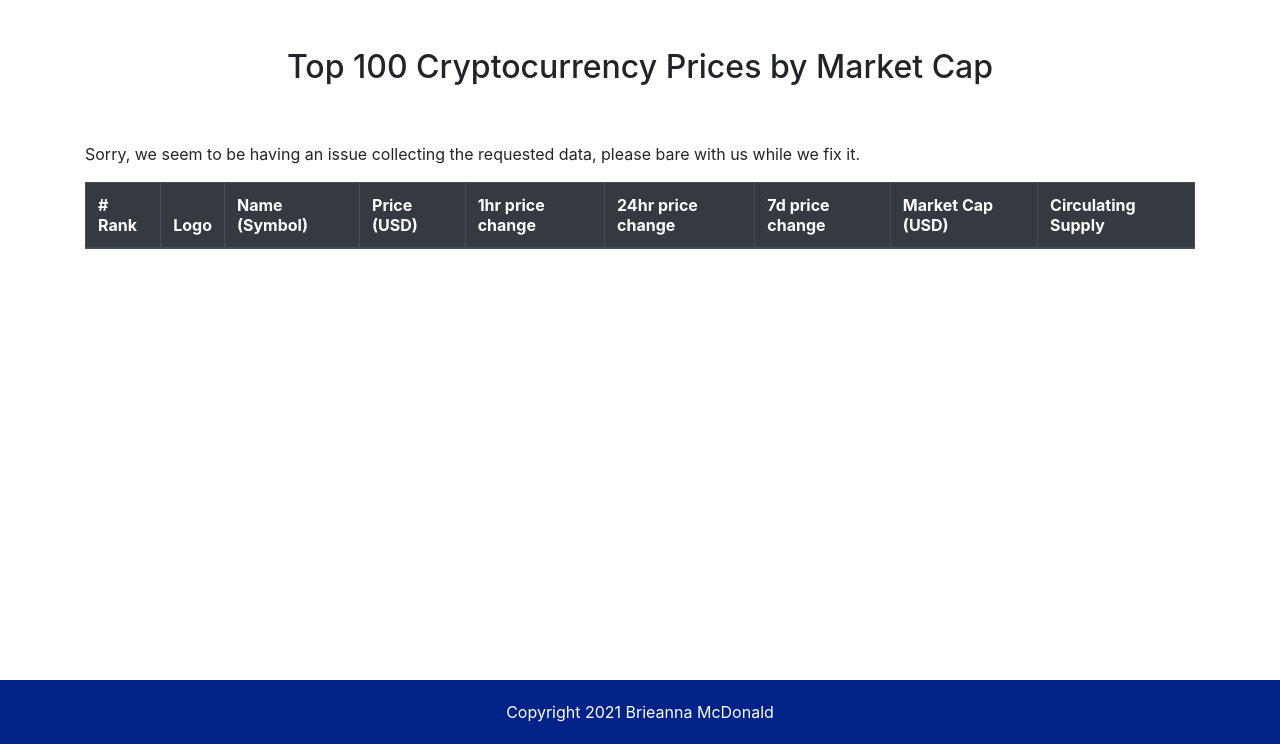
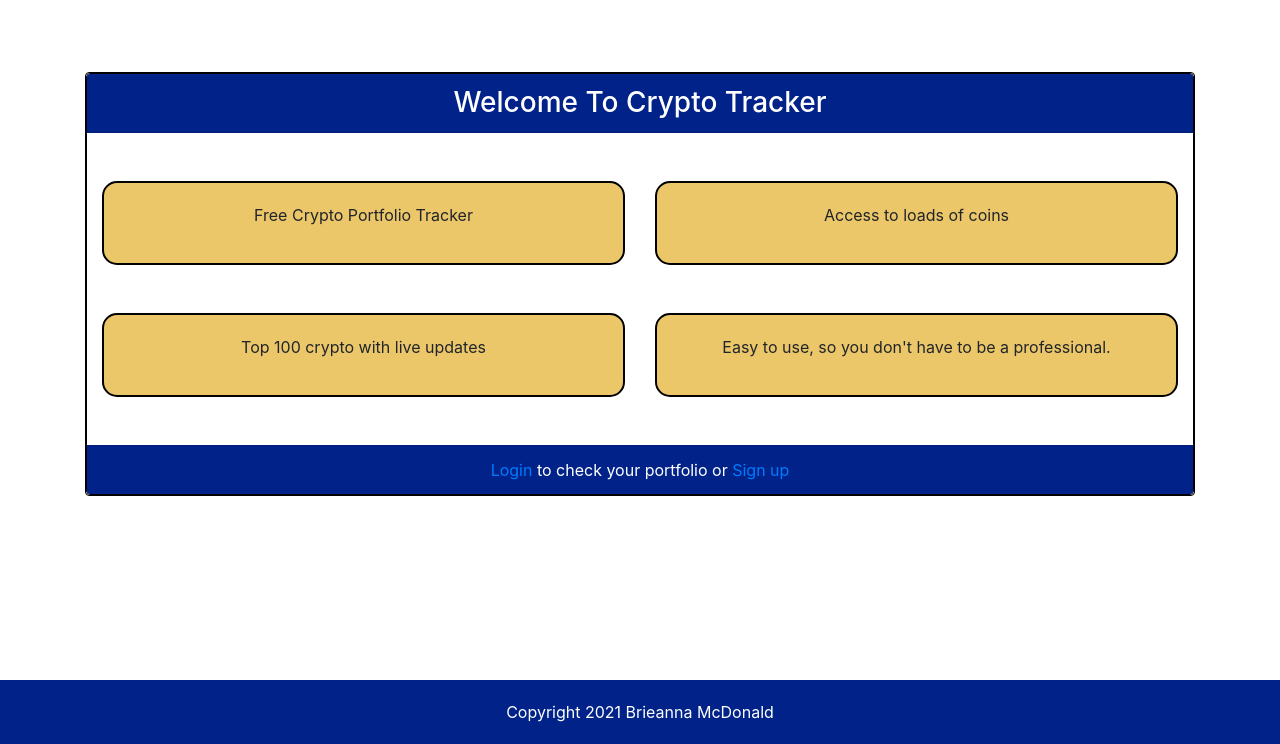
Before and after one commit to Code-Institute-Submissions/bmcdonald2000-crypto-tracker_AugResub, a Django app: page / in a window 1280 px wide. Shown: the part 56-800 px from the top of the page. Run offline with Django 4.2, Linux system fonts and the light colour scheme; lists and menus that the app fills with data are empty; some libraries are stand-ins or nearby versions.

Commit message:
feat: home page

```diff
--- a/Templates/index.html
+++ b/Templates/index.html
@@ -5,78 +5,47 @@
 {% block title %}Home{% endblock %}
 
 {% block content %}
-<!-- Bootstrap class-->
-   <div class="container">
-<!-- sets padding and centers text-->
-    <div class="p-5 text-center">
-
-<!-- Home page header-->
-      <h2>Top 100 Cryptocurrency Prices by Market Cap </h2>
+<br><br><br>
+<div class="container">
+    <div class="card">
+        <div class="card text-center">
+            <h3 class="card-header">
+                Welcome To Crypto Tracker
+            </h3>
+            <br><br>
+            <div class="container">
+                <div class="row">
+                    <div class="col-sm-6">
+                        <div class="card" id="mini">
+                            <p class="">
+                                Free Crypto Portfolio Tracker
+                            </p>
+                        </div>
+                        <br><br>
+                        <div class="card" id="mini">
+                            <p class="">
+                                Top 100 crypto with live updates
+                            </p>
+                        </div>
+                    </div>
+                    <div class="col-sm-6">
+                            <div class="card" id="mini">
+                                <p class="">
+                                    Access to loads of coins
+                                </p>
+                            </div>
+                            <br><br>
+                            <div class="card" id="mini">
+                                <p class="">
+                                    Easy to use, so you don't have to be a professional.
+                                </p>
+                            </div>
+                            <br><br>
+                    </div>
+                </div>
+            </div>
+            <div class="card-footer"><a href="/Templates/login.html">Login </a>to check your portfolio or <a href="/Templates/registration.html">Sign up</a></div>
+        </div>
     </div>
-
-<!-- Bootstrap table to display coin data-->
-      <table class= "table table-hover table-striped table-dark table-bordered table-responsive">
-            <thead>
-                  <tr>
-                    <th scope="col"># Rank</th>
-                    <th scope="col">Logo</th>
-                    <th scope="col">Name (Symbol)</th>
-                    <th scope="col">Price (USD)</th>
-                    <th scope="col">1hr price change </th>
-                    <th scope="col">24hr price change</th>
-                    <th scope="col">7d price change</th>
-                    <th scope="col">Market Cap (USD)</th>
-                    <th scope="col">Circulating Supply</th>
-                  </tr>
-            </thead>
-            <tbody>
-
-                <!-- when the relevant data is avaible, the table is populated. -->
-                {% if coins %}
-                {% for data in coins %}
-                <!-- humanize makes the data user friendly-->
-                {% load humanize %}
-                <tr>
-                  <td class="align-middle">{{data.market_cap_rank}}</td>
-                  <td><img src="{{data.image}}" height="60px" alt="Cryptocurrency Logo"></td>
-                  <th class="align-middle">{{data.name}} ({{data.symbol}})</th>
-                  <!-- for crypto with a price less than 1 they are displayed to 6 decimal places (dp)-->
-                  {% if data.current_price < 1 %}
-                  <th class="align-middle">${{data.current_price|floatformat:6}}</th>
-                  {% else %}
-                  <!-- for crypto with a price more than 1 they are displayed to 2 dp so it is easy for the user to read -->
-                  <th class="align-middle">${{data.current_price|floatformat:2|intcomma}}</th>
-                  {% endif %}
-                  <!-- when there is a decrease in price the text is red making it easy for the user to recognise -->
-                  {% if data.price_change_percentage_1h_in_currency < 0 %}
-                  <th class="align-middle text-danger">{{data.price_change_percentage_1h_in_currency|floatformat:2}}%</th>
-                  {% else %}
-                  <!-- when there is an increase in price the text is green making it easy for the user to recognise -->
-                  <th class="align-middle text-success">{{data.price_change_percentage_1h_in_currency|floatformat:2}}%</th>
-                  {% endif %}
-                  <!-- when there is a decrease in price the text is red making it easy for the user to recognise -->
-                  {% if data.price_change_percentage_24h < 0 %}
-                  <th class="align-middle text-danger">{{data.price_change_percentage_24h|floatformat:2}}%</th>
-                  {% else %}
-                  <!-- when there is an increase in price the text is green making it easy for the user to recognise -->
-                  <th class="align-middle text-success">{{data.price_change_percentage_24h|floatformat:2}}%</th>
-                  {% endif %}
-                  <!-- when there is a decrease in price the text is red making it easy for the user to recognise -->
-                  {% if data.price_change_percentage_7d_in_currency < 0 %}
-                  <th class="align-middle text-danger">{{data.price_change_percentage_7d_in_currency|floatformat:2}}%</th>
-                  {% else %}
-                  <!-- when there is an increase in price the text is green making it easy for the user to recognise -->
-                  <th class="align-middle text-success">{{data.price_change_percentage_7d_in_currency|floatformat:2}}%</th>
-                  {% endif %}
-                  <th class="align-middle">${{data.market_cap|floatformat:2|intcomma}}</th>
-                  <th class="align-middle">{{data.circulating_supply|floatformat:2|intcomma}} ({{data.symbol}})</th>
-                </tr>
-                {% endfor %}
-                {% else %}
-                <!-- If there is an api issue the user will be informed -->
-                <p> Sorry, we seem to be having an issue collecting the requested data, please bare with us while we fix it.</p>
-                {% endif %}
-            </tbody>
-      </table>
-   </div>
+</div>
 {% endblock %}
```
